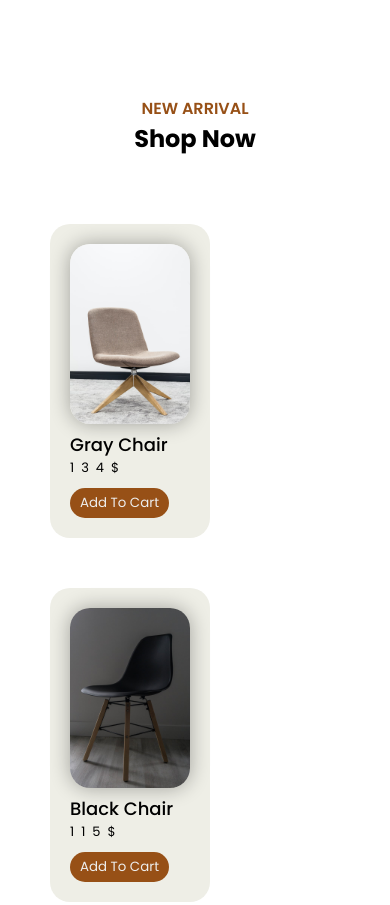
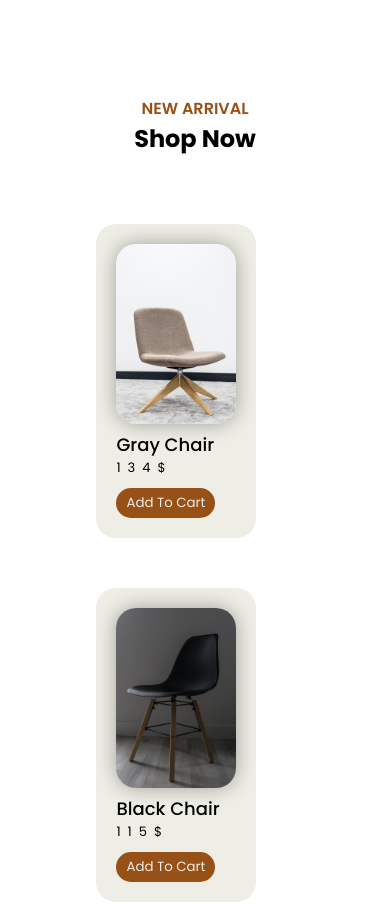
Before and after one commit to SaqerKH/frontend-e-commerce-website, a plain HTML site: page index.html in a window 390 px wide. Shown: the part 846-1751 px from the top of the page. Drawn offline with nearby package versions, Linux system fonts and the light colour scheme.

Commit message:
Add files via upload

```diff
--- a/main.css
+++ b/main.css
@@ -413,6 +413,7 @@ padding: 10rem;
         grid-template-columns: repeat(1, 14rem);
         gap: 30px;
         width: 100%;
+        margin-left: 32%;
     }
 
     .about-img img{
```
